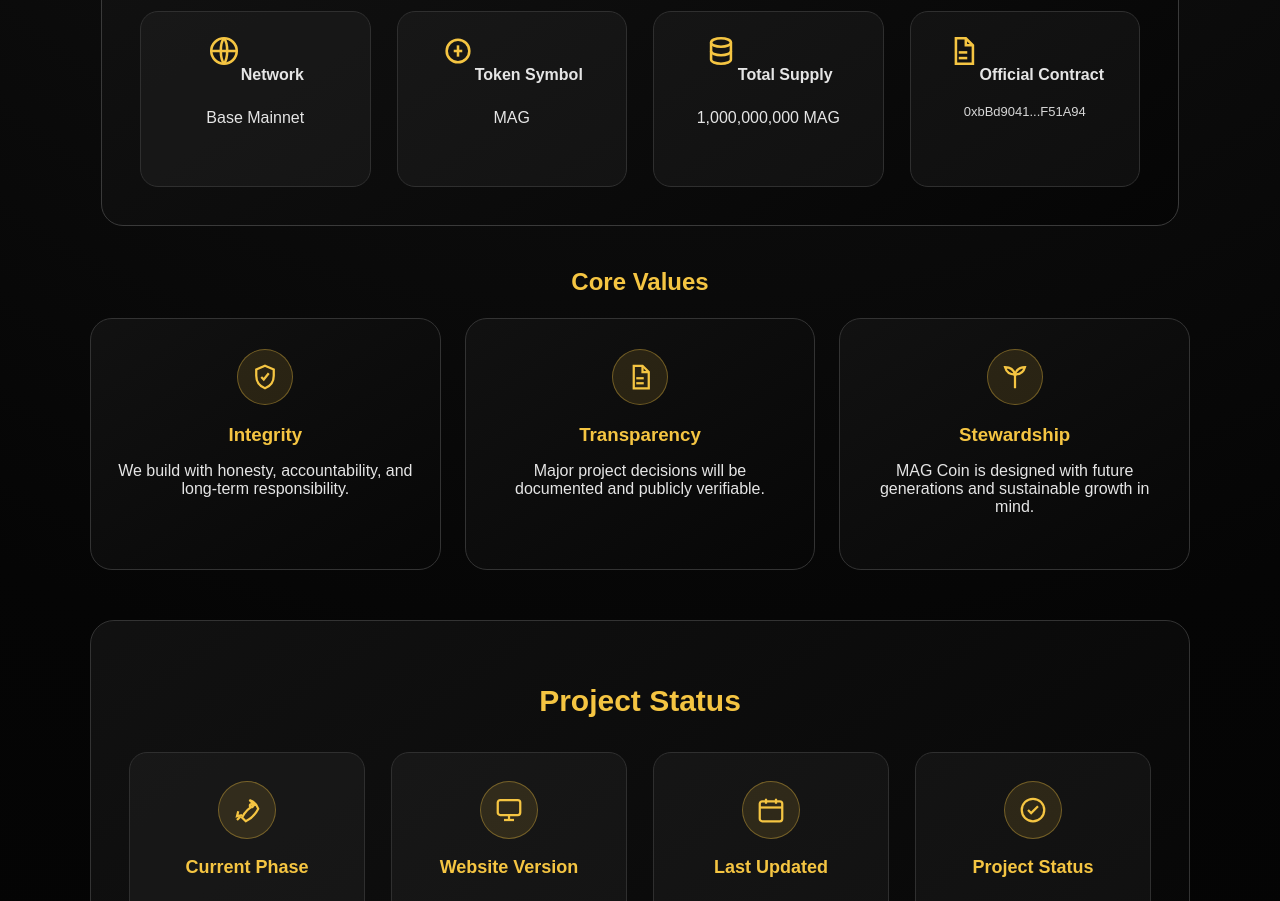
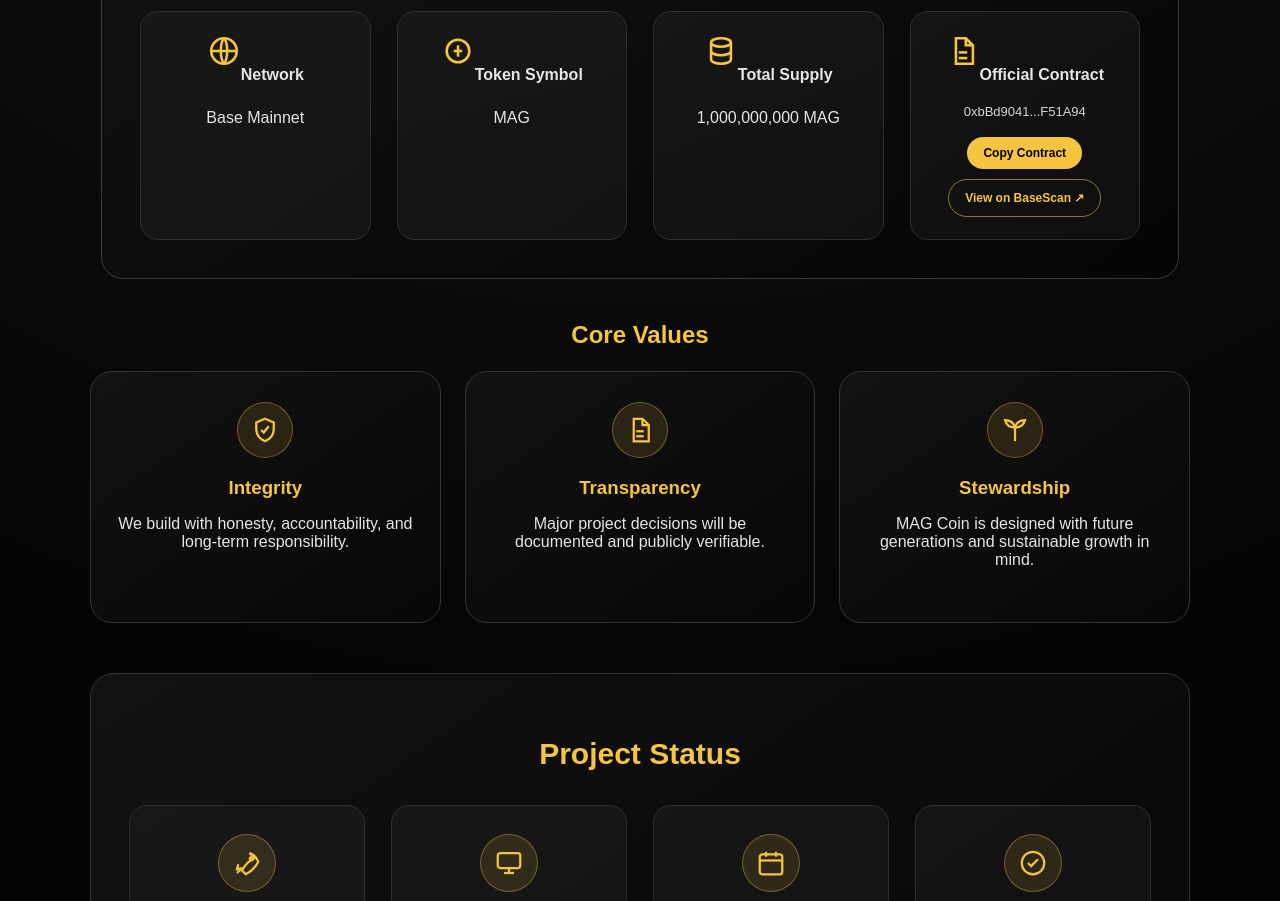
Before and after one commit to MAGZOWN/mag-coin-website, a Next.js app: page / in a window 1280 px wide. Shown: the part 840-1741 px from the top of the page. Built offline with nearby package versions, Linux system fonts and the light colour scheme.

Commit message:
Add interactive contract actions to Snapshot

```diff
--- a/app/components/Snapshot.tsx
+++ b/app/components/Snapshot.tsx
@@ -1,6 +1,7 @@
 import type { CSSProperties } from "react";
 
 import { blockchainService } from "../services/blockchainService";
+import ContractActions from "./ContractActions";
 
 const iconStyle: CSSProperties = {
   width: "34px",
@@ -78,9 +79,12 @@
         <div style={styles.snapshotItem} className="cardHover">
           <DocumentIcon />
           <strong>Official Contract</strong>
+
           <p style={styles.contract}>
             {blockchainService.getShortContract()}
           </p>
+
+          <ContractActions />
         </div>
       </div>
     </section>
@@ -125,5 +129,6 @@
     wordBreak: "break-all",
     fontSize: "13px",
     color: "#d6d6d6",
+    marginBottom: "14px",
   },
 };
```
